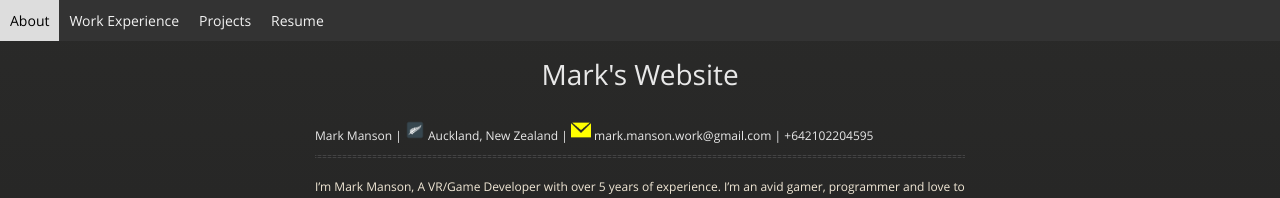
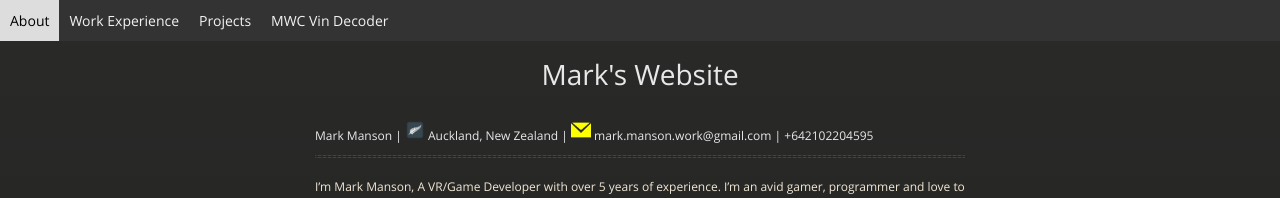
Before and after one commit to f03n1x/f03n1x.github.io, a Jekyll site: the page built from index.md, in a window 1280 px wide. Shown: the top 198 px of the page. Built offline with Jekyll 4.4.1, drawn with Linux system fonts in a browser that asks for light colours; nearby versions of some CDN libraries; our own code applies the rules of GitHub Pages for plain Markdown files.

Commit message:
Removed resume download and added link to vin decoder

```diff
--- a/_layouts/default.html
+++ b/_layouts/default.html
@@ -100,7 +100,7 @@
 		  <a href="/">About</a>
 		  <a href="/workexperience">Work Experience</a>
 		  <a href="/projects">Projects</a>
-		  <a href="Mark_Manson_Resume_2024.pdf">Resume</a>
+		  <a href="/vindecoder">MWC Vin Decoder</a>
 		</div>
 		<br>
 		<div class="centerTop">
```
